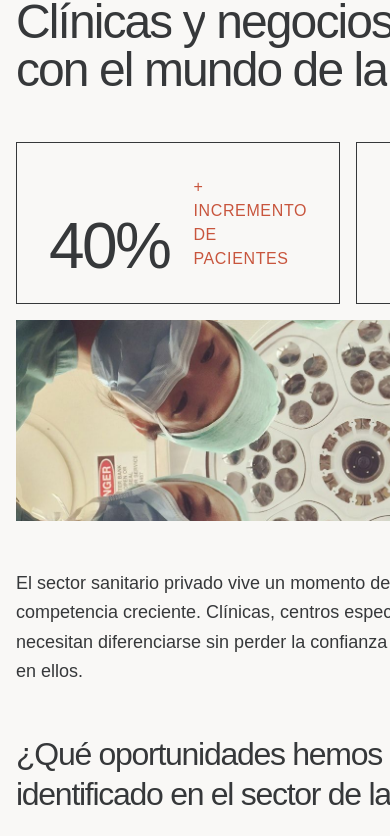
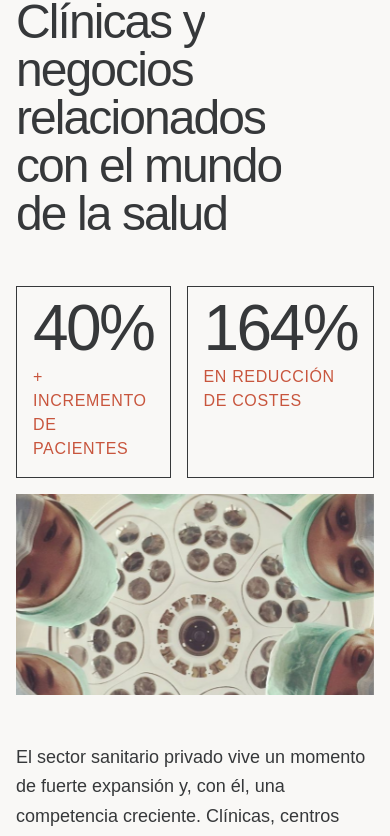
Before and after one commit to generacionads/itacarb, a Next.js app: page /sectores in a window 390 px wide. Shown: the part 926-1762 px from the top of the page. Built offline with nearby package versions, Linux system fonts and the light colour scheme; a web font is replaced by a local one.

Commit message:
pag proyectos responsive

```diff
--- a/src/app/sectores/page.tsx
+++ b/src/app/sectores/page.tsx
@@ -97,7 +97,7 @@ export default function SectoresPage() {
           />
 
           {/* Right column */}
-          <div className="flex-1 flex flex-col">
+          <div className="flex-1 min-w-0 flex flex-col">
 
             {/* H1 + imagen placeholder — above the fold */}
             <div
@@ -135,7 +135,7 @@ export default function SectoresPage() {
 
               <div className="flex flex-col gap-4">
                 <div className="flex gap-4">
-                  <MetricBox className="p-8 flex items-end gap-6 flex-1">
+                  <MetricBox className="p-4 sm:p-8 flex flex-col sm:flex-row sm:items-end gap-3 sm:gap-6 flex-1">
                     <p className="text-foreground text-[64px] font-medium leading-[50px] tracking-[-0.04em] whitespace-nowrap">
                       40%
                     </p>
@@ -143,7 +143,7 @@ export default function SectoresPage() {
                       + Incremento de Pacientes
                     </p>
                   </MetricBox>
-                  <MetricBox className="p-8 flex items-end gap-6 flex-1">
+                  <MetricBox className="p-4 sm:p-8 flex flex-col sm:flex-row sm:items-end gap-3 sm:gap-6 flex-1">
                     <p className="text-foreground text-[64px] font-medium leading-[50px] tracking-[-0.04em] whitespace-nowrap">
                       164%
                     </p>
@@ -218,7 +218,7 @@ export default function SectoresPage() {
 
               <div className="flex flex-col gap-4">
                 <div className="flex gap-4">
-                  <MetricBox className="p-8 flex items-end gap-6 flex-1">
+                  <MetricBox className="p-4 sm:p-8 flex flex-col sm:flex-row sm:items-end gap-3 sm:gap-6 flex-1">
                     <p className="text-foreground text-[64px] font-medium leading-[50px] tracking-[-0.04em] whitespace-nowrap">
                       15%
                     </p>
@@ -226,7 +226,7 @@ export default function SectoresPage() {
                       + Volumen de Negocio
                     </p>
                   </MetricBox>
-                  <MetricBox className="p-8 flex items-end gap-6 flex-1">
+                  <MetricBox className="p-4 sm:p-8 flex flex-col sm:flex-row sm:items-end gap-3 sm:gap-6 flex-1">
                     <p className="text-foreground text-[64px] font-medium leading-[50px] tracking-[-0.04em] whitespace-nowrap">
                       73%
                     </p>
@@ -300,7 +300,7 @@ export default function SectoresPage() {
 
               <div className="flex flex-col gap-4">
                 <div className="flex gap-4">
-                  <MetricBox className="p-8 flex items-end gap-6 flex-1">
+                  <MetricBox className="p-4 sm:p-8 flex flex-col sm:flex-row sm:items-end gap-3 sm:gap-6 flex-1">
                     <p className="text-foreground text-[64px] font-medium leading-[50px] tracking-[-0.04em] whitespace-nowrap">
                       40%
                     </p>
@@ -308,7 +308,7 @@ export default function SectoresPage() {
                       Crecimiento Medio
                     </p>
                   </MetricBox>
-                  <MetricBox className="p-8 flex items-end gap-6 flex-1">
+                  <MetricBox className="p-4 sm:p-8 flex flex-col sm:flex-row sm:items-end gap-3 sm:gap-6 flex-1">
                     <p className="text-foreground text-[64px] font-medium leading-[50px] tracking-[-0.04em] whitespace-nowrap">
                       26€
                     </p>
```
